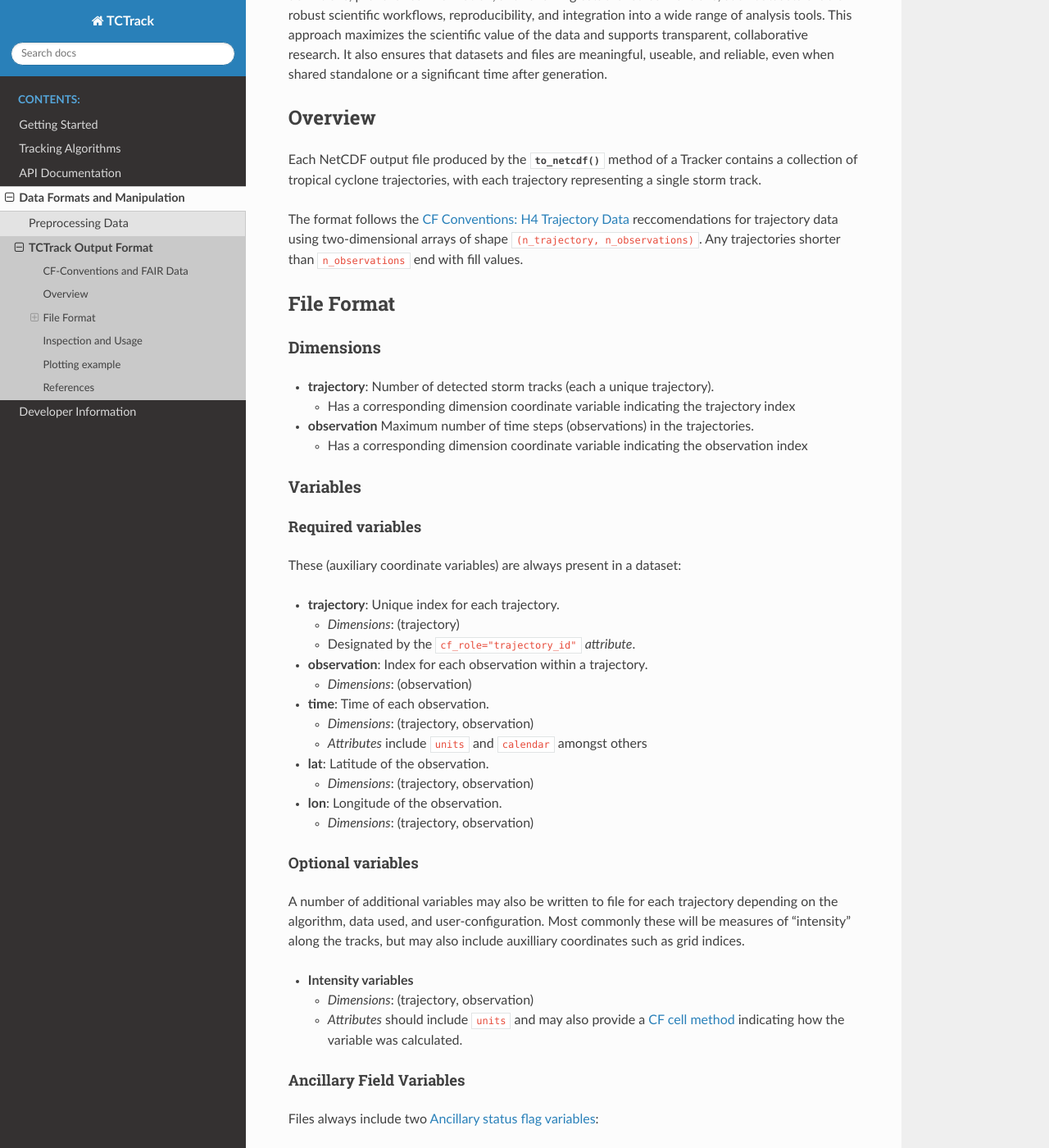
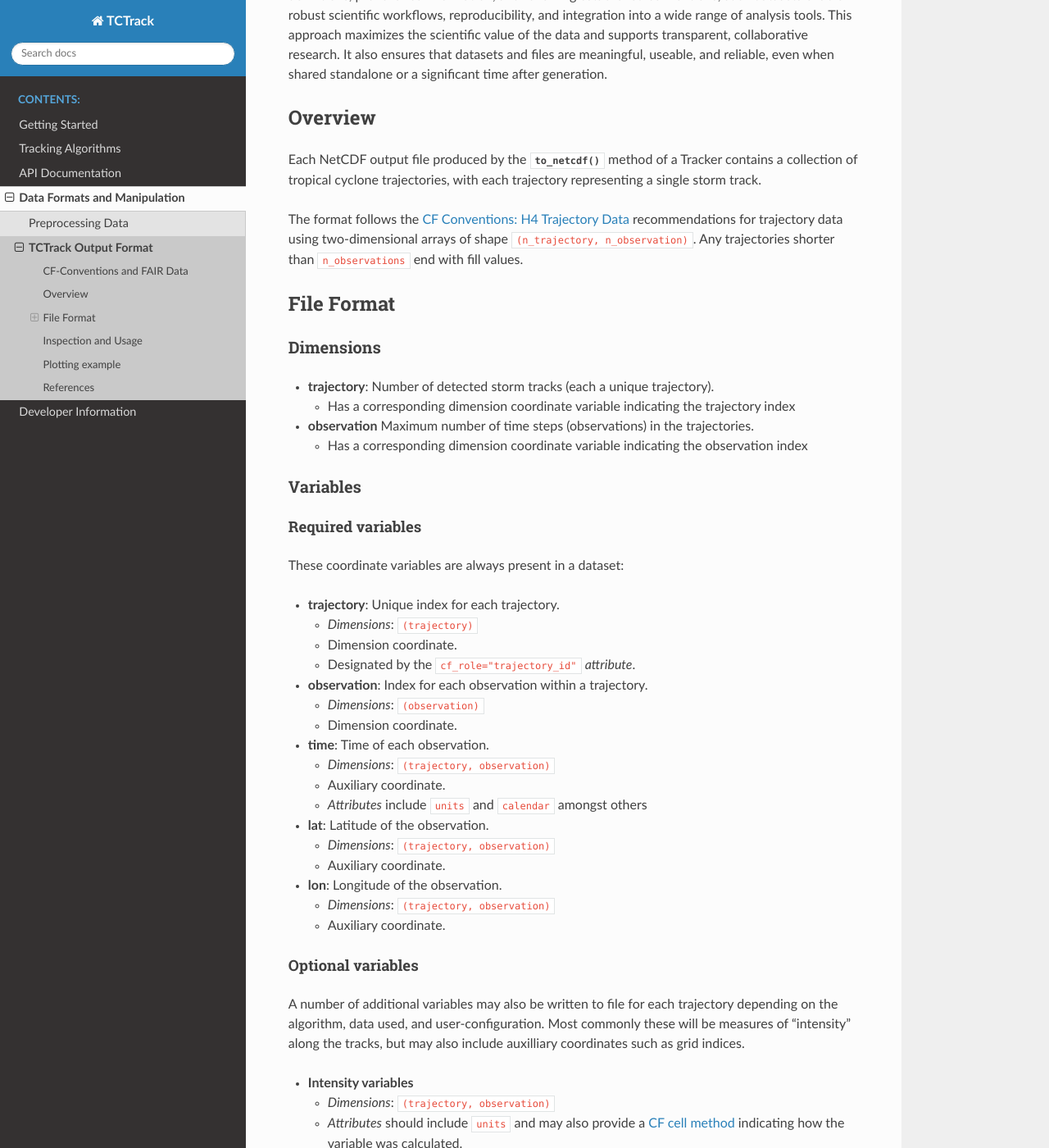
Before and after one commit to Cambridge-ICCS/TCTrack, a Sphinx documentation site: the page built from docs/data/output_file.rst, in a window 1280 px wide and 1400 px high, scrolled down 713 px. Shown: the whole window at 82% size. Built offline with Sphinx 7.4.7 and the Read the Docs theme 3.1.0, drawn with Linux system fonts in a browser that asks for light colours; some of the changed text lies outside the part shown.

Commit message:
Typographical and formatting corrections to output file docs.

```diff
--- a/docs/data/output_file.rst
+++ b/docs/data/output_file.rst
@@ -17,8 +17,8 @@ These pages describe the contents of this file and how it can be used downstream
 CF-Conventions and FAIR Data
 ----------------------------
 
-The CF (Climate and Forecast) Conventions for NetCDF data are best introduced in their
-own words:
+The `CF (Climate and Forecast) Conventions for NetCDF data <https://cfconventions.org/>`_
+are best introduced in their own words:
 
     *"The CF metadata conventions are designed to promote the processing and sharing of
     files created with the NetCDF API. The conventions define metadata that provide a
@@ -49,8 +49,8 @@ a single storm track.
 
 The format follows the
 `CF Conventions: H4 Trajectory Data <https://cfconventions.org/cf-conventions/cf-conventions.html#trajectory-data>`_
-reccomendations for trajectory data using two-dimensional arrays of
-shape ``(n_trajectory, n_observations)``.
+recommendations for trajectory data using two-dimensional arrays of
+shape ``(n_trajectory, n_observation)``.
 Any trajectories shorter than ``n_observations`` end with fill values.
 
 
@@ -74,29 +74,34 @@ Variables
 Required variables
 """"""""""""""""""
 
-These (auxiliary coordinate variables) are always present in a dataset:
+These coordinate variables are always present in a dataset:
 
 - **trajectory**: Unique index for each trajectory.
 
-  - *Dimensions*: (trajectory)
+  - *Dimensions*: ``(trajectory)``
+  - Dimension coordinate.
   - Designated by the ``cf_role="trajectory_id"`` *attribute*.
 
 - **observation**: Index for each observation within a trajectory.
 
-  - *Dimensions*: (observation)
+  - *Dimensions*: ``(observation)``
+  - Dimension coordinate.
 
 - **time**: Time of each observation.
 
-  - *Dimensions*: (trajectory, observation)
+  - *Dimensions*: ``(trajectory, observation)``
+  - Auxiliary coordinate.
   - *Attributes* include ``units`` and ``calendar`` amongst others
 
 - **lat**: Latitude of the observation.
 
-  - *Dimensions*: (trajectory, observation)
+  - *Dimensions*: ``(trajectory, observation)``
+  - Auxiliary coordinate.
 
 - **lon**: Longitude of the observation.
 
-  - *Dimensions*: (trajectory, observation)
+  - *Dimensions*: ``(trajectory, observation)``
+  - Auxiliary coordinate.
 
 Optional variables
 """"""""""""""""""
@@ -108,7 +113,7 @@ auxilliary coordinates such as grid indices.
 
 - **Intensity variables**
 
-  - *Dimensions*: (trajectory, observation)
+  - *Dimensions*: ``(trajectory, observation)``
   - *Attributes* should include ``units`` and may also provide a
     `CF cell method <https://cfconventions.org/Data/cf-conventions/cf-conventions-1.12/cf-conventions.html#data-model-cell-method>`_
     indicating how the variable was calculated.
@@ -121,11 +126,11 @@ Files always include two
 
 - **start_flag**
 
-  - *Dimensions*: (trajectory)
+  - *Dimensions*: ``(trajectory)``
 
 - **end_flag**
 
-  - *Dimensions*: (trajectory)
+  - *Dimensions*: ``(trajectory)``
 
 These indicate any tracks that start or end within 1 day of the input dataset bounds
 and may therefore extend outside this range.
```
Also changed, not shown: other parts of docs/data/output_file.rst (+3 -3 lines).
